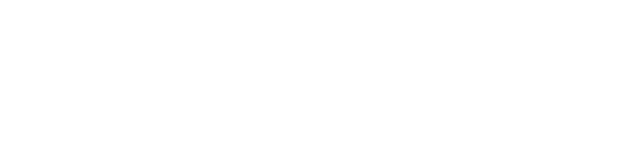
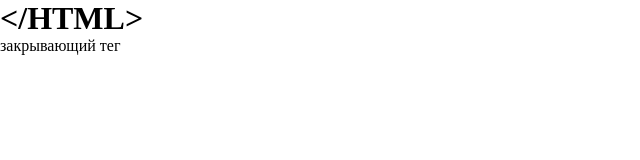
Before and after one commit to aSmi1e/zakrivayuschiy-teg-f, a plain HTML site: page index.html in a window 1280 px wide. Shown: the whole page, without its empty margins (0-640 px from the left). Drawn offline with Linux system fonts and the light colour scheme.

Commit message:
initial commit

```diff
--- a/index.html
+++ b/index.html
@@ -11,7 +11,14 @@
     <link rel="stylesheet" href="./styles/animations.css" />
   </head>
   <body class="page">
-    <header class="header"></header>
+  <header class="header">
+    <h1 class="main-title">
+      &lt;/HTML&gt;
+    </h1>
+    <p>
+      закрывающий тег
+    </p>
+  </header>
     <main></main>
     <script src="./scripts/like.js"></script>
   </body>
```
